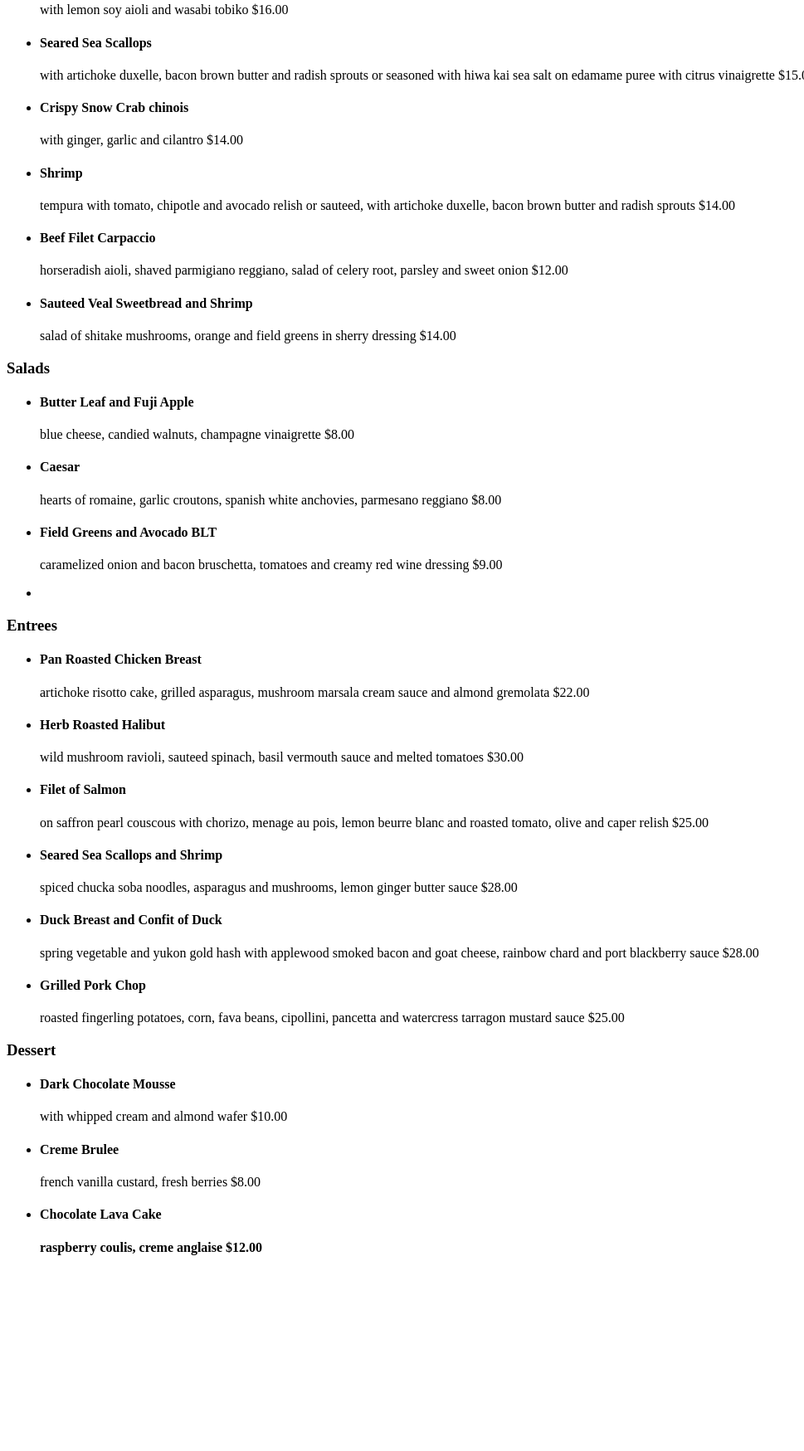
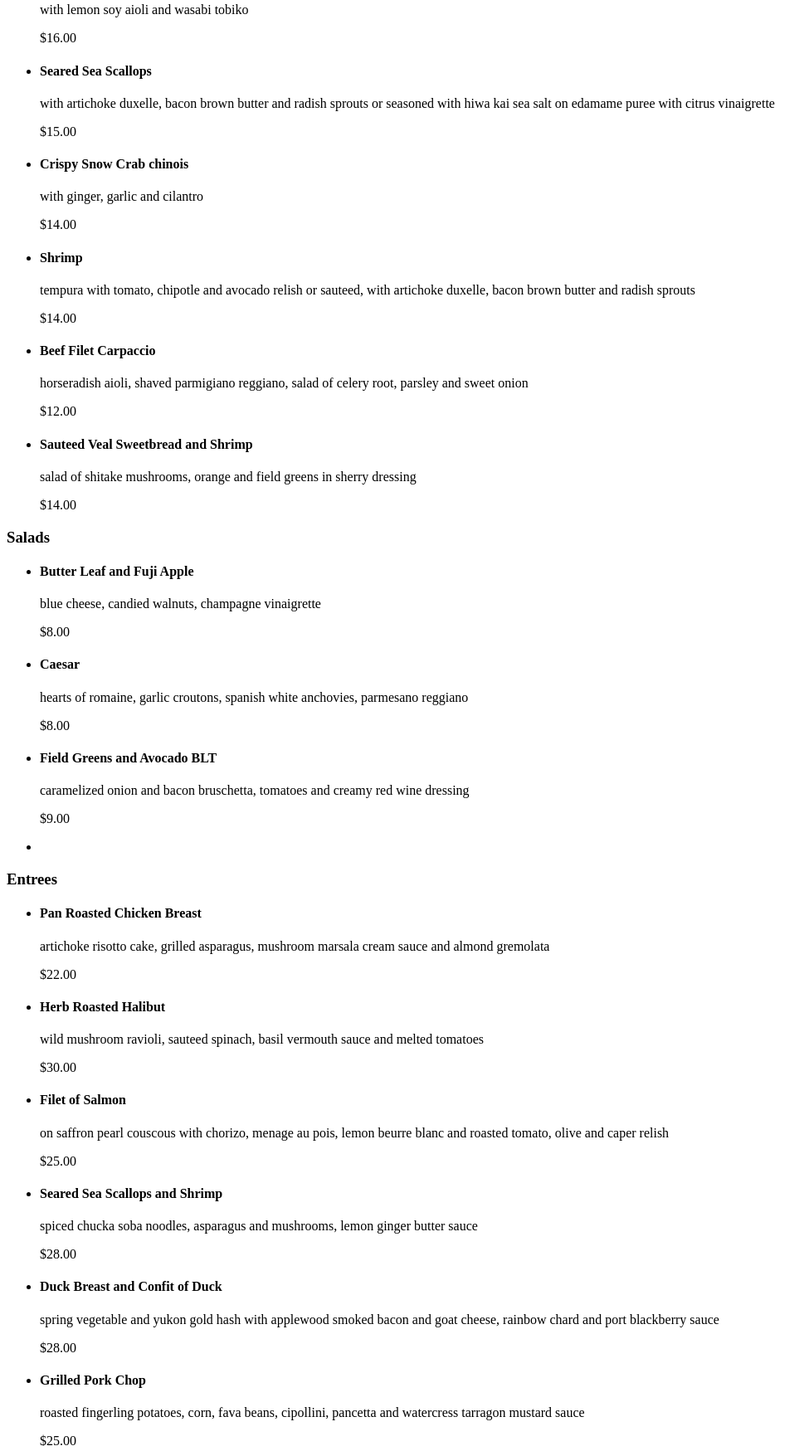
Before and after one commit to chaseiseley/chaseiseley.github.io, a plain HTML site: page grc338/restaurantmenu/index.html in a window 1280 px wide. Shown: the part 206-1955 px from the top of the page at 83% size, without its empty margins (0-969 px from the left). Before the commit the page ends 1740 px from the top, so only its background shows below. Drawn offline with Linux system fonts and the light colour scheme.

Commit message:
Update index.html

```diff
--- a/grc338/restaurantmenu/index.html
+++ b/grc338/restaurantmenu/index.html
@@ -11,83 +11,83 @@
 <ul>
 <li><h4>Tempura Fried</h4>
     <p>with lemon soy aioli and wasabi tobiko
-    $16.00</p></li>
+    </p><p>$16.00</p></li>
 
 <li><h4>Seared Sea Scallops</h4>
     <p>with artichoke duxelle, bacon brown butter and radish sprouts or seasoned with hiwa kai sea salt on edamame puree with citrus vinaigrette
-    $15.00</p></li>
+    </p><p>$15.00</p></li>
 
 <li><h4>Crispy Snow Crab chinois</h4>
     <p>with ginger, garlic and cilantro
-    $14.00</p></li>
+    </p><p>$14.00</p></li>
 
 <li><h4>Shrimp</h4>
     <p>tempura with tomato, chipotle and avocado relish or sauteed, with artichoke duxelle, bacon brown butter and radish sprouts
-    $14.00</p></li>
+    </p><p>$14.00</p></li>
 
 <li><h4>Beef Filet Carpaccio</h4>
     <p>horseradish aioli, shaved parmigiano reggiano, salad of celery root, parsley and sweet onion
-    $12.00</p></li>
+    </p><p>$12.00</p></li>
 
 <li><h4>Sauteed Veal Sweetbread and Shrimp</h4>
     <p>salad of shitake mushrooms, orange and field greens in sherry dressing
-    $14.00</p></li></ul>
+    </p><p>$14.00</p></li></ul>
 
         <h3>Salads</h3>
 <ul>
 <li><h4>Butter Leaf and Fuji Apple</h4>
     <p>blue cheese, candied walnuts, champagne vinaigrette
-    $8.00</p></li>
+    </p><p>$8.00</p></li>
 
 <li><h4>Caesar</h4>
     <p>hearts of romaine, garlic croutons, spanish white anchovies, parmesano reggiano
-    $8.00</p></li>
+    </p><p>$8.00</p></li>
 
 <li><h4>Field Greens and Avocado BLT</h4>
     <p>caramelized onion and bacon bruschetta, tomatoes and creamy red wine dressing
-    $9.00</p><li></ul>
+    </p><p>$9.00</p><li></ul>
 
         <h3>Entrees</h3>
 
 <ul>
 <li><h4>Pan Roasted Chicken Breast</h4>
     <p>artichoke risotto cake, grilled asparagus, mushroom marsala cream sauce and almond gremolata
-    $22.00</p></li>
+    </p><p>$22.00</p></li>
 
 <li><h4>Herb Roasted Halibut</h4>
     <p>wild mushroom ravioli, sauteed spinach, basil vermouth sauce and melted tomatoes
-    $30.00</p></li>
+    </p><p>$30.00</p></li>
 
 <li><h4> Filet of Salmon</h4>
     <p>on saffron pearl couscous with chorizo, menage au pois, lemon beurre blanc and roasted tomato, olive and caper relish
-    $25.00</p></li>
+    </p><p>$25.00</p></li>
 
 <li><h4> Seared Sea Scallops and Shrimp</h4>
     <p>spiced chucka soba noodles, asparagus and mushrooms, lemon ginger butter sauce
-    $28.00</p></li>
+    </p><p>$28.00</p></li>
 
 <li><h4>Duck Breast and Confit of Duck</h4>
     <p>spring vegetable and yukon gold hash with applewood smoked bacon and goat cheese, rainbow chard and port blackberry sauce
-    $28.00</p></li>
+    </p><p>$28.00</p></li>
 
 <li><h4>Grilled Pork Chop</h4>
     <p>roasted fingerling potatoes, corn, fava beans, cipollini, pancetta and watercress tarragon mustard sauce
-    $25.00</p></li></ul>
+    </p><p>$25.00</p></li></ul>
 
         <h3>Dessert</h3>
 
 <ul>
 <li><h4>Dark Chocolate Mousse</h4>
     <p>with whipped cream and almond wafer
-    $10.00</p></li>
+    </p><p>$10.00</p></li>
 
 <li><h4>Creme Brulee</h4>
     <p>french vanilla custard, fresh berries
-    $8.00</p></li>
+    </p><p>$8.00</p></li>
 
-<li><h4>Chocolate Lava Cake<h4>
+<li><h4>Chocolate Lava Cake</h4>
     <p>raspberry coulis, creme anglaise
-    $12.00</p></li></ul>
+    </p><p>$12.00</p></li></ul>
 
 </body>
 </html>
```
